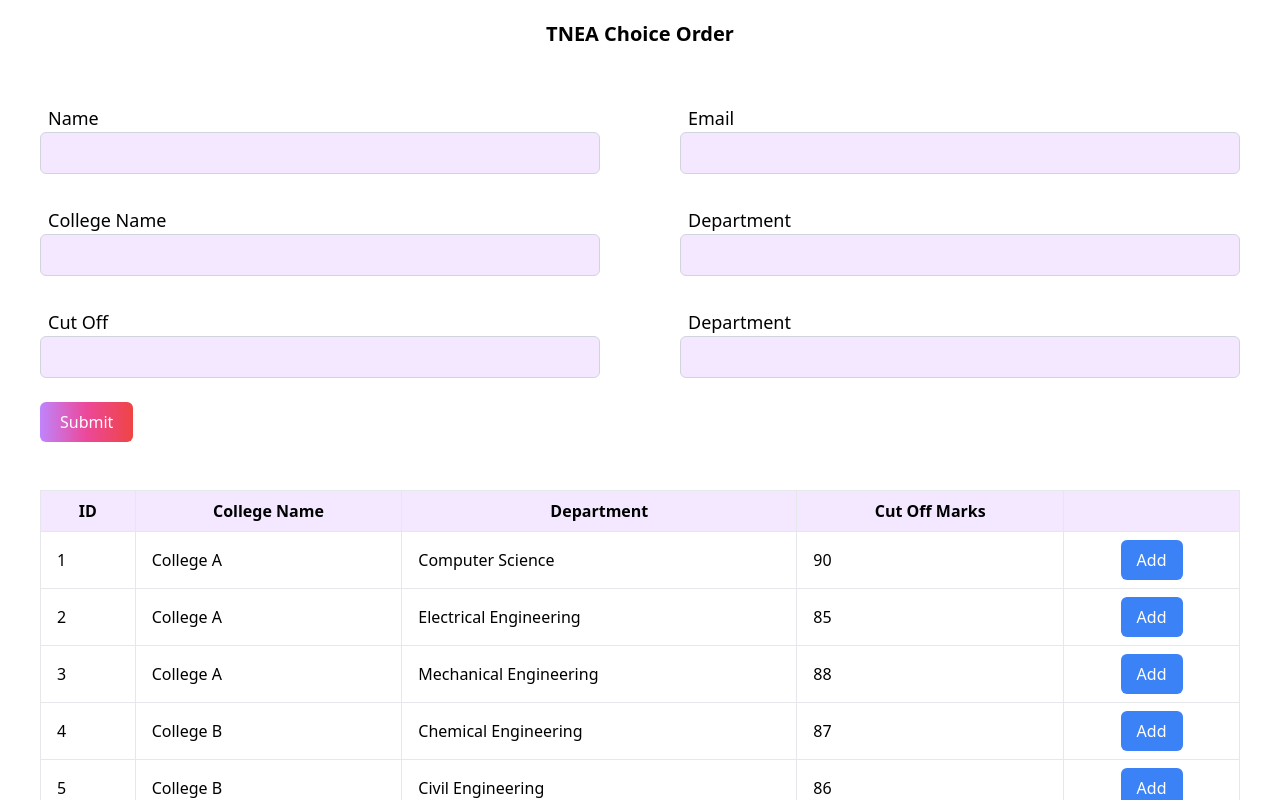
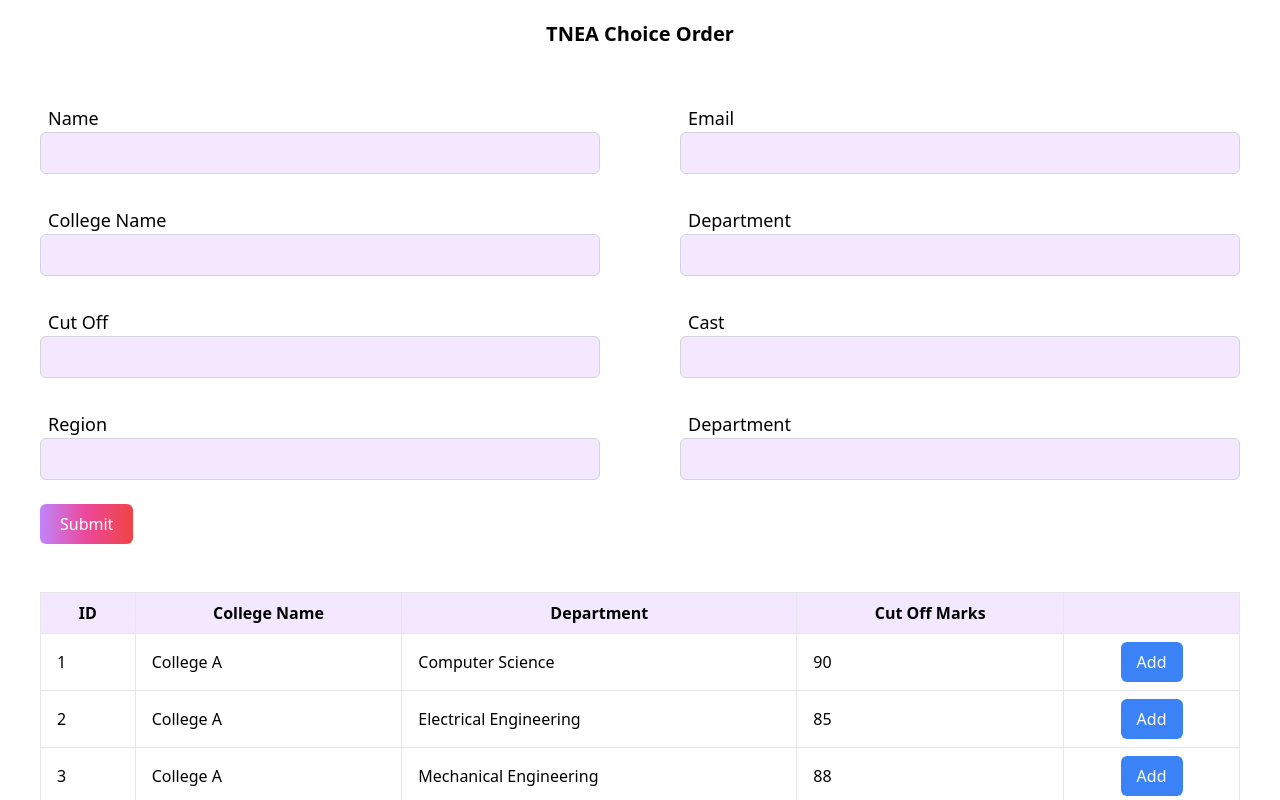
Before and after one commit to Mukunthan-A-R/CCE, a React (Vite) app: page / in a window 1280 px wide. Shown: the top 800 px of the page. Built offline with nearby package versions, Linux system fonts and the light colour scheme.

Commit message:
Update the input Fields.

```diff
--- a/src/components/InputFilter.jsx
+++ b/src/components/InputFilter.jsx
@@ -36,6 +36,18 @@ const InputFilter = () => {
           styles="w-full md:w-1/2 px-10 my-4"
         ></InputComponent>
         <InputComponent
+          label="Cast"
+          type="text"
+          styles="w-full md:w-1/2 px-10 my-4"
+        ></InputComponent>
+      </div>
+      <div className="md:flex">
+        <InputComponent
+          label="Region"
+          type="number"
+          styles="w-full md:w-1/2 px-10 my-4"
+        ></InputComponent>
+        <InputComponent
           label="Department"
           type="text"
           styles="w-full md:w-1/2 px-10 my-4"
```
